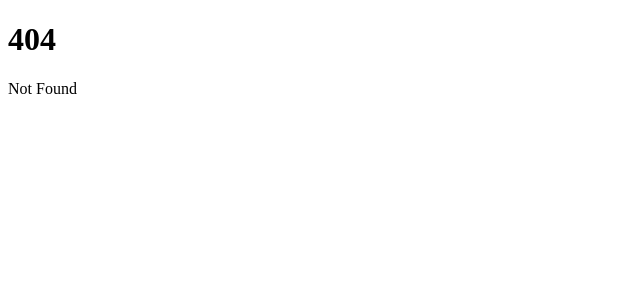
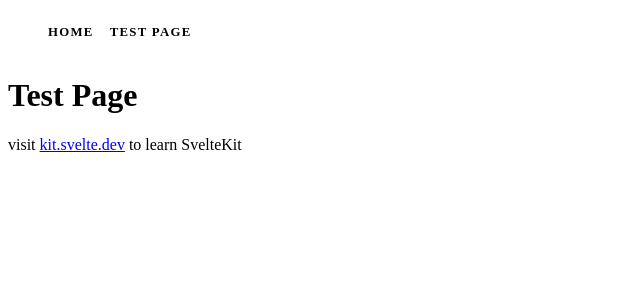
Before and after one commit to Nathanjms/svelte-offline-pwa, a SvelteKit app: page /test-page in a window 1280 px wide. Before the commit this address had no page. Shown: the top 300 px of the page, without its empty margins (0-640 px from the left). Built offline with nearby package versions, Linux system fonts and the light colour scheme.

Commit message:
static and prerender eveything!

```diff
--- a/package.json
+++ b/package.json
@@ -13,6 +13,7 @@
 	},
 	"devDependencies": {
 		"@sveltejs/adapter-auto": "^2.0.0",
+		"@sveltejs/adapter-static": "^2.0.3",
 		"@sveltejs/kit": "^1.20.4",
 		"@typescript-eslint/eslint-plugin": "^6.0.0",
 		"@typescript-eslint/parser": "^6.0.0",
--- /dev/null
+++ b/src/lib/layouts/Header.svelte
@@ -0,0 +1,93 @@
+<script>
+	import { page } from '$app/stores';
+</script>
+
+<header>
+	<nav>
+		<svg viewBox="0 0 2 3" aria-hidden="true">
+			<path d="M0,0 L1,2 C1.5,3 1.5,3 2,3 L2,0 Z" />
+		</svg>
+		<ul>
+			<li aria-current={$page.url.pathname === '/' ? 'page' : undefined}>
+				<a href="/">Home</a>
+			</li>
+			<li aria-current={$page.url.pathname === '/test-page' ? 'page' : undefined}>
+				<a href="/test-page">Test Page</a>
+			</li>
+		</ul>
+		<svg viewBox="0 0 2 3" aria-hidden="true">
+			<path d="M0,0 L0,3 C0.5,3 0.5,3 1,2 L2,0 Z" />
+		</svg>
+	</nav>
+</header>
+
+<style>
+	header {
+		display: flex;
+		justify-content: space-between;
+	}
+
+	nav {
+		display: flex;
+		justify-content: center;
+		--background: rgba(255, 255, 255, 0.7);
+	}
+
+	svg {
+		width: 2em;
+		height: 3em;
+		display: block;
+	}
+
+	path {
+		fill: var(--background);
+	}
+
+	ul {
+		position: relative;
+		padding: 0;
+		margin: 0;
+		height: 3em;
+		display: flex;
+		justify-content: center;
+		align-items: center;
+		list-style: none;
+		background: var(--background);
+		background-size: contain;
+	}
+
+	li {
+		position: relative;
+		height: 100%;
+	}
+
+	li[aria-current='page']::before {
+		--size: 6px;
+		content: '';
+		width: 0;
+		height: 0;
+		position: absolute;
+		top: 0;
+		left: calc(50% - var(--size));
+		border: var(--size) solid transparent;
+		border-top: var(--size) solid var(--color-theme-1);
+	}
+
+	nav a {
+		display: flex;
+		height: 100%;
+		align-items: center;
+		padding: 0 0.5rem;
+		color: var(--color-text);
+		font-weight: 700;
+		font-size: 0.8rem;
+		text-transform: uppercase;
+		letter-spacing: 0.1em;
+		text-decoration: none;
+		transition: color 0.2s linear;
+	}
+
+	a:hover {
+		color: var(--color-theme-1);
+	}
+</style>
--- /dev/null
+++ b/src/routes/+layout.svelte
@@ -0,0 +1,15 @@
+<script>
+	import Header from '$lib/layouts/Header.svelte';
+</script>
+
+<div class="app">
+	<Header />
+
+	<main>
+		<slot />
+	</main>
+
+	<footer>
+		<p>visit <a href="https://kit.svelte.dev">kit.svelte.dev</a> to learn SvelteKit</p>
+	</footer>
+</div>
--- /dev/null
+++ b/src/routes/+layout.ts
@@ -0,0 +1,2 @@
+// We want to prerender every page
+export const prerender = true;
--- a/src/routes/+page.ts
+++ /dev/null
@@ -1 +0,0 @@
-export const prerender = true;
--- /dev/null
+++ b/src/routes/test-page/+page.svelte
@@ -0,0 +1 @@
+<h1>Test Page</h1>
--- a/svelte.config.js
+++ b/svelte.config.js
@@ -1,4 +1,4 @@
-import adapter from '@sveltejs/adapter-auto';
+import adapter from '@sveltejs/adapter-static';
 import { vitePreprocess } from '@sveltejs/kit/vite';
 
 /** @type {import('@sveltejs/kit').Config} */
```
Also changed, not shown: 1 other file (tests, documents, lock files or other folders).
